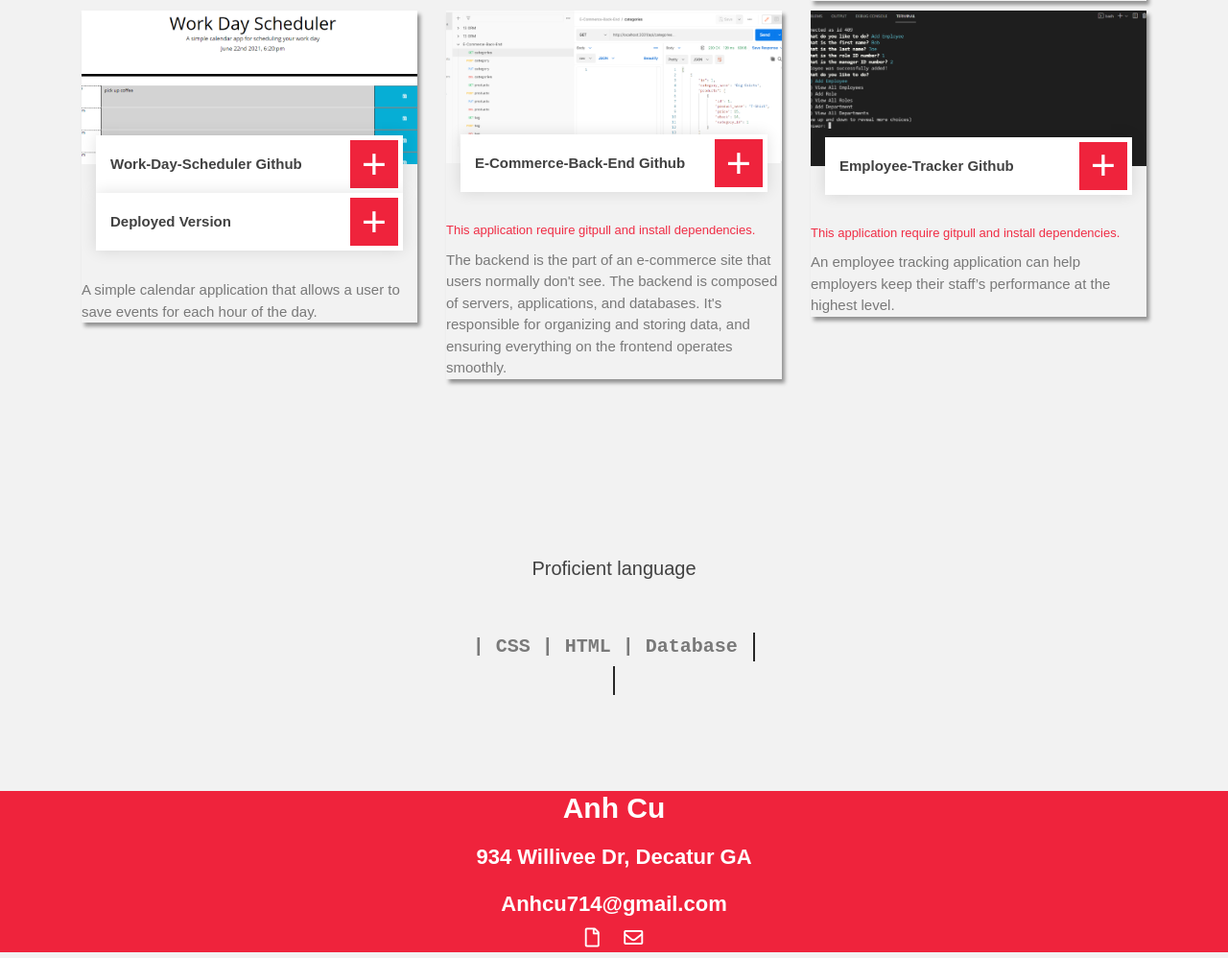
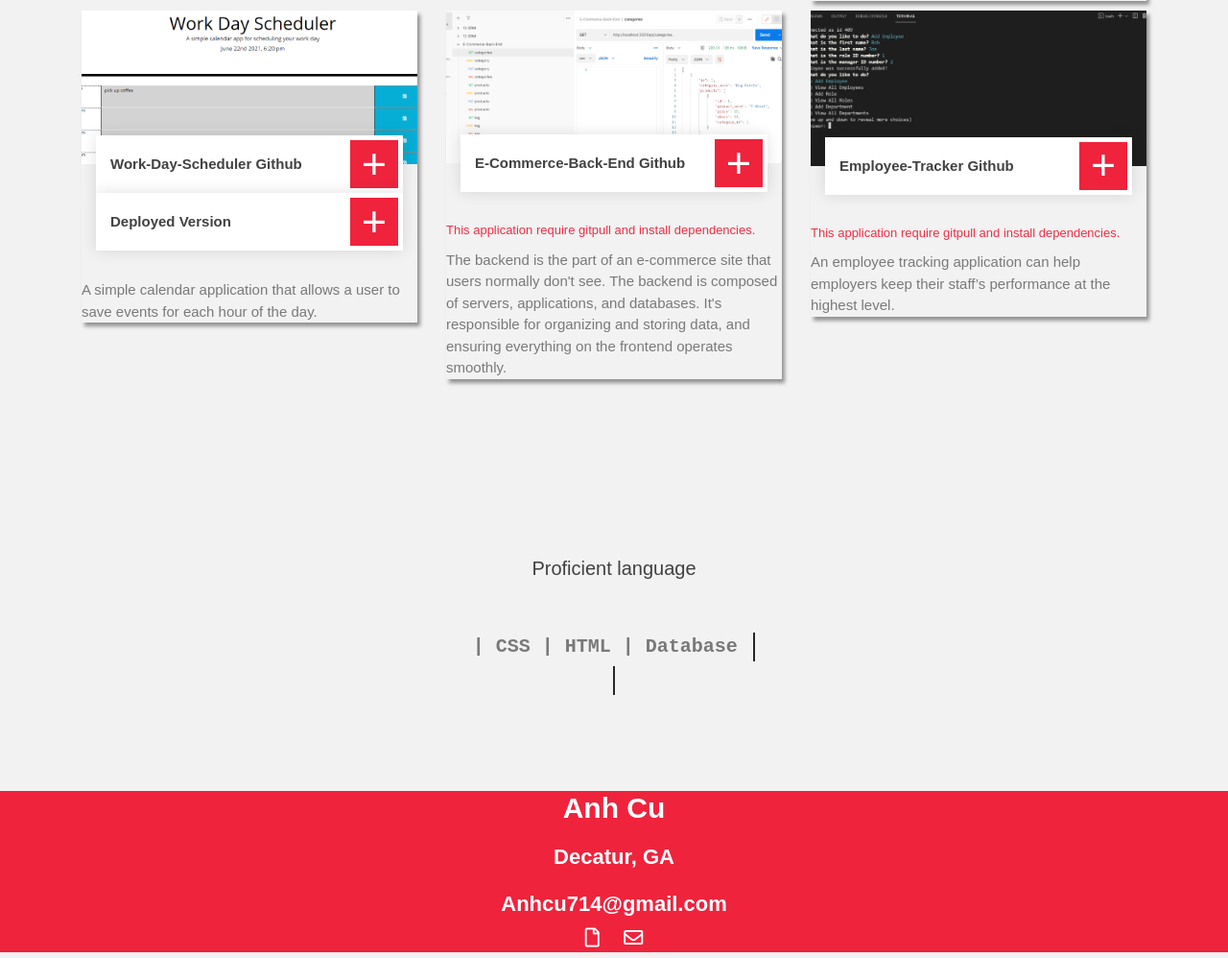
Before and after one commit to anhcu/update-portfolio, a plain HTML site: page index.html in a window 1280 px wide. Shown: the part 3100-4098 px from the top of the page at 96% size. Drawn offline with nearby package versions, Linux system fonts and the light colour scheme.

Commit message:
update address

```diff
--- a/index.html
+++ b/index.html
@@ -331,7 +331,7 @@
                 <div class="container" id="contact">
                     <div class="footer-info">
                         <h2>Anh Cu</h2>
-                        <h3>934 Willivee Dr, Decatur GA</h3>
+                        <h3>Decatur, GA</h3>
                         <div class="footer-menu">
                             <p>Anhcu714@gmail.com</p>
                         </div>
```
